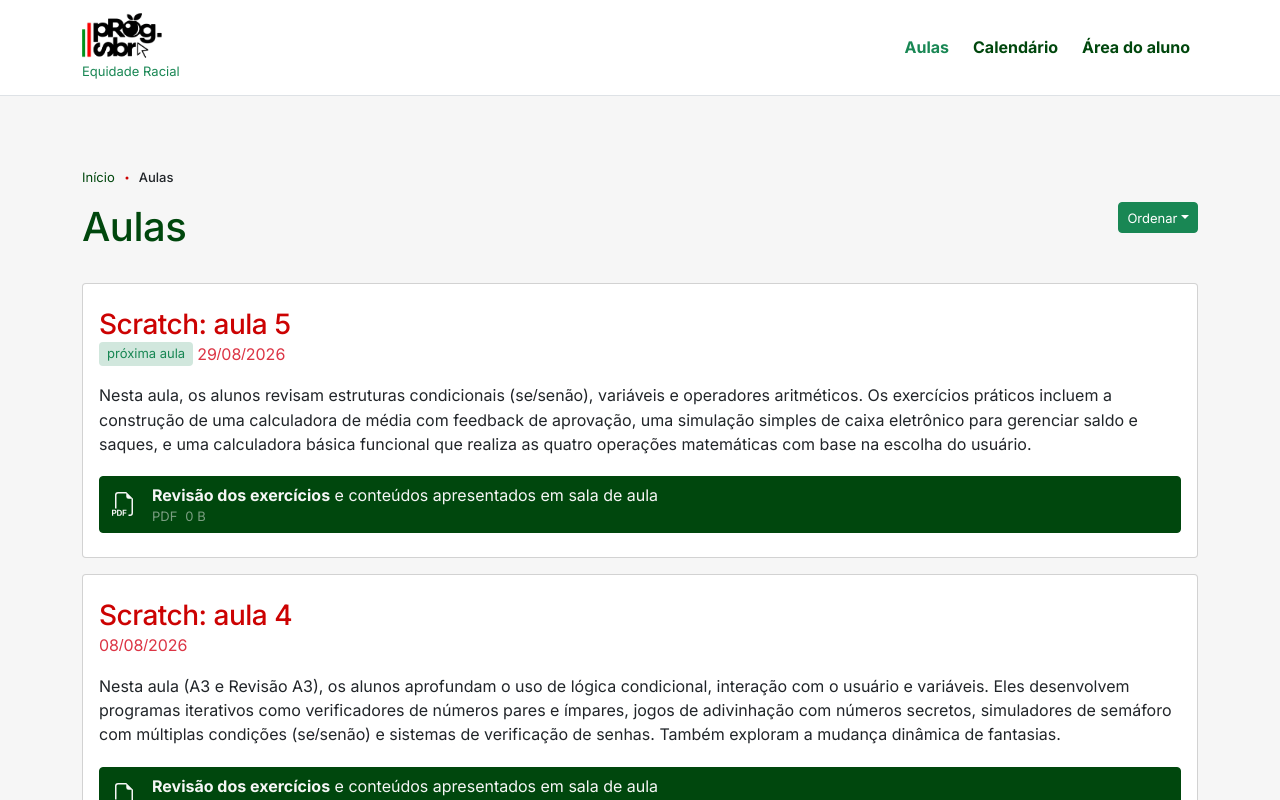
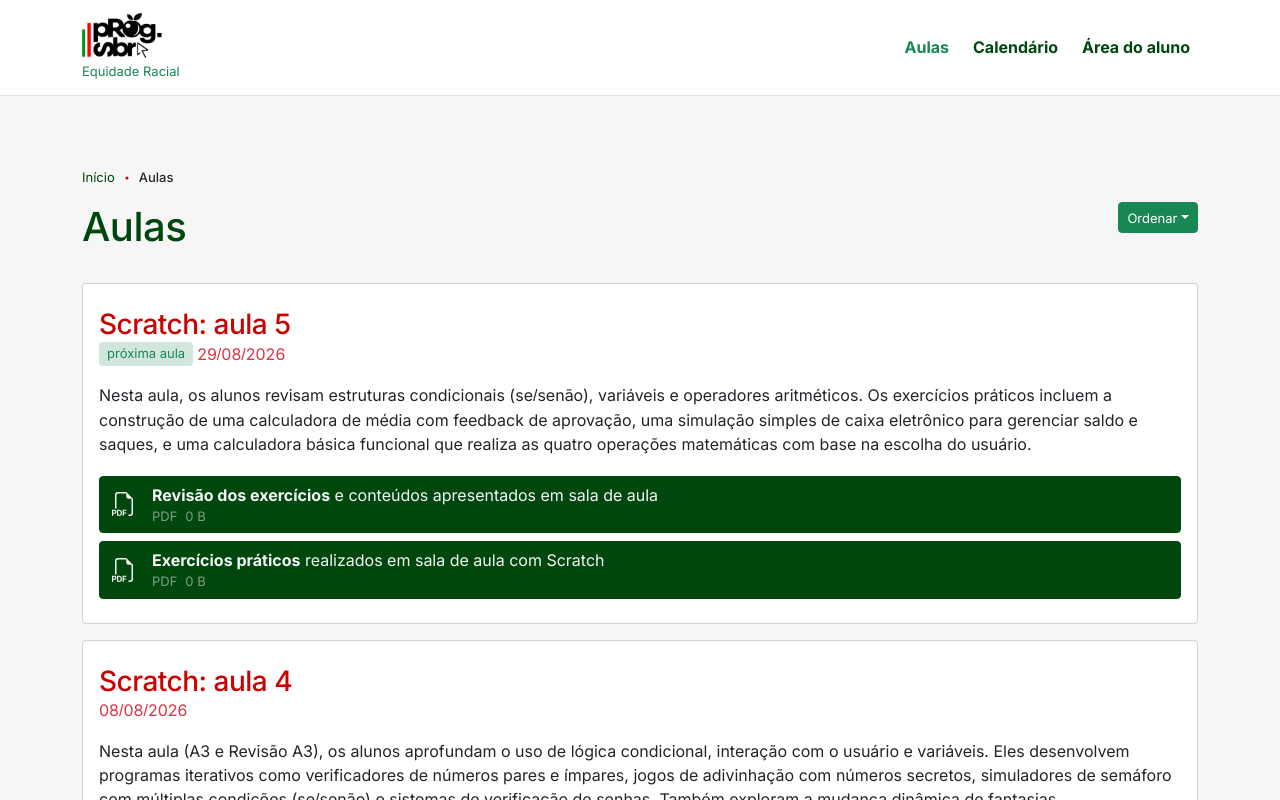
Before and after one commit to gabriersdev/ps-equidade, a Next.js app: page /classes in a window 1280 px wide. Shown: the top 800 px of the page. Built offline with nearby package versions, Linux system fonts and the light colour scheme; a web font is replaced by a local one.

Commit message:
feat: conteúdo da aula 5 de Scratch atualizado

```diff
--- a/resources/classes-data.tsx
+++ b/resources/classes-data.tsx
@@ -41,6 +41,10 @@ export const rawClasses = [
       {
         title: "Revisão dos exercícios e conteúdos apresentados em sala de aula",
         url: "/assets/classes/scratch/20260829-revisao.pdf"
+      },
+      {
+        title: "Exercícios práticos realizados em sala de aula com Scratch",
+        url: "/assets/classes/scratch/20260829.pdf"
       },
     ]
   },
```
